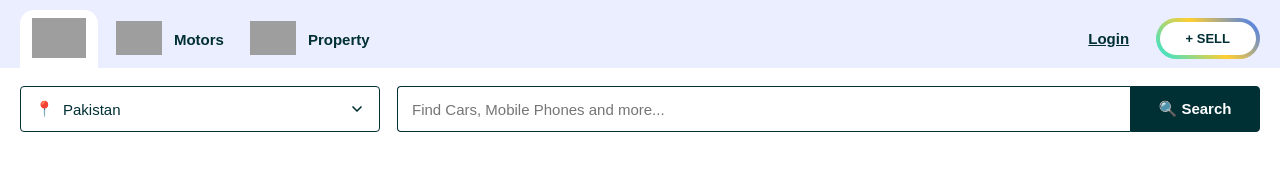
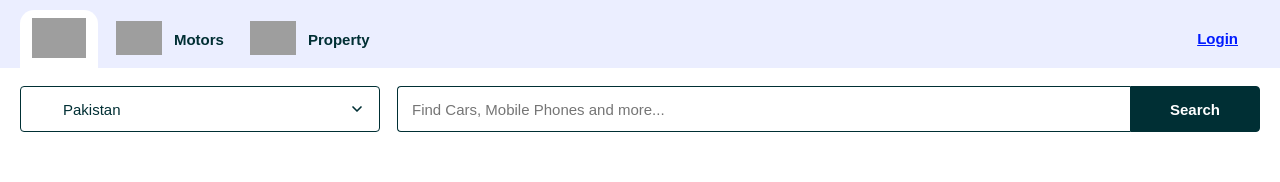
Before and after one commit to Shahroz9090/fllexbox-task-9, a plain HTML site: page index.html in a window 1280 px wide. Shown: the top 182 px of the page. Drawn offline with Linux system fonts and the light colour scheme; grey boxes are pictures that could not be loaded.

Commit message:
flexbox-9

```diff
--- a/index.html
+++ b/index.html
@@ -1,11 +1,13 @@
 <!DOCTYPE html>
 <html lang="en">
+
 <head>
     <meta charset="UTF-8">
     <meta name="viewport" content="width=device-width, initial-scale=1.0">
     <title>CSS-TASK-9</title>
     <link rel="stylesheet" href="./style.css">
 </head>
+
 <body>
 
     <div class="header">
@@ -13,29 +15,30 @@
         <div class="top">
             <div class="top-left">
                 <a href="https://www.olx.com.pk/" class="logo-tab">
-                    <img src="https://tse2.mm.bing.net/th/id/OIP.8rfv68leZWTH0juxIkBwVAHaHa?r=0&pid=Api&h=220&P=0" alt="OLX" class="logo">
+                    <img src="https://tse2.mm.bing.net/th/id/OIP.8rfv68leZWTH0juxIkBwVAHaHa?r=0&pid=Api&h=220&P=0"
+                        alt="OLX" class="logo">
                 </a>
 
                 <a href="https://www.olx.com.pk/motors/" class="nav-link">
-                    <img src="https://www.olx.com.pk/assets/iconMotors.6bf280165e43e55b173d0a53551e2bfb.png" alt="" class="icon">
+                    <img src="https://www.olx.com.pk/assets/iconMotors.6bf280165e43e55b173d0a53551e2bfb.png" alt=""
+                        class="icon">
                     <span>Motors</span>
                 </a>
 
                 <a href="https://www.olx.com.pk/properties/" class="nav-link">
-                    <img src="https://www.olx.com.pk/assets/iconProperty.d09c6d2e3621f900c17c9e8330a1a37b.png" alt="" class="icon">
+                    <img src="https://www.olx.com.pk/assets/iconProperty.d09c6d2e3621f900c17c9e8330a1a37b.png" alt=""
+                        class="icon">
                     <span>Property</span>
                 </a>
             </div>
 
             <div class="top-right">
                 <a href="#" class="login">Login</a>
-                <a href="#" class="sell">+ SELL</a>
             </div>
         </div>
 
         <div class="bottom">
             <div class="location">
-                <span class="pin">📍</span>
                 <select class="loc-select">
                     <option>Pakistan</option>
                     <option>Karachi</option>
@@ -49,7 +52,7 @@
 
             <div class="search">
                 <input type="text" class="search-input" placeholder="Find Cars, Mobile Phones and more...">
-                <button class="search-btn">🔍 Search</button>
+                <button class="search-btn">Search</button>
             </div>
         </div>
 
@@ -66,7 +69,8 @@
         <div class="cards">
 
             <div class="card">
-                <img src="https://images.unsplash.com/photo-1758186473516-c78525d63ceb?q=80&w=1332&auto=format&fit=crop&ixlib=rb-4.1.0&ixid=NHwxMjA3fDA%3D" alt="" class="card-img">
+                <img src="https://images.unsplash.com/photo-1758186473516-c78525d63ceb?q=80&w=1332&auto=format&fit=crop&ixlib=rb-4.1.0&ixid=NHwxMjA3fDA%3D"
+                    alt="" class="card-img">
                 <div class="card-body">
                     <div class="price-row">
                         <span class="price">Rs 1.14 Lac</span>
@@ -79,7 +83,8 @@
             </div>
 
             <div class="card">
-                <img src="https://images.unsplash.com/photo-1757710436034-f1d7372ec1be?q=80&w=1332&auto=format&fit=crop&ixlib=rb-4.1.0&ixid=NHwxMjA3fDA%3D" alt="" class="card-img">
+                <img src="https://images.unsplash.com/photo-1757710436034-f1d7372ec1be?q=80&w=1332&auto=format&fit=crop&ixlib=rb-4.1.0&ixid=NHwxMjA3fDA%3D"
+                    alt="" class="card-img">
                 <div class="card-body">
                     <div class="price-row">
                         <span class="price">Rs 3.10 Lac</span>
@@ -92,7 +97,8 @@
             </div>
 
             <div class="card">
-                <img src="https://images.unsplash.com/photo-1758186378952-68ac2d1c8d39?q=80&w=1332&auto=format&fit=crop&ixlib=rb-4.1.0&ixid=NHwxMjA3fDA%3D" alt="" class="card-img">
+                <img src="https://images.unsplash.com/photo-1758186378952-68ac2d1c8d39?q=80&w=1332&auto=format&fit=crop&ixlib=rb-4.1.0&ixid=NHwxMjA3fDA%3D"
+                    alt="" class="card-img">
                 <div class="card-body">
                     <div class="price-row">
                         <span class="price">Rs 45,999</span>
@@ -105,7 +111,8 @@
             </div>
 
             <div class="card">
-                <img src="https://images.unsplash.com/photo-1606041011872-596597976b25?q=80&w=1289&auto=format&fit=crop&ixlib=rb-4.1.0&ixid=NHwxMjA3fDA%3D" alt="" class="card-img">
+                <img src="https://images.unsplash.com/photo-1606041011872-596597976b25?q=80&w=1289&auto=format&fit=crop&ixlib=rb-4.1.0&ixid=NHwxMjA3fDA%3D"
+                    alt="" class="card-img">
                 <div class="card-body">
                     <div class="price-row">
                         <span class="price">Rs 65,000</span>
@@ -119,7 +126,7 @@
 
         </div>
 
-    <br><br><br><br><br><br><br><br>
+        <br><br><br><br><br><br><br><br>
 
         <div class="section-head">
             <h2>CARS</h2>
@@ -129,7 +136,8 @@
         <div class="cards">
 
             <div class="card">
-                <img src="https://images.unsplash.com/photo-1580273916550-e323be2ae537?q=80&w=764&auto=format&fit=crop&ixlib=rb-4.1.0&ixid=NHwxMjA3fDA%3D" alt="" class="card-img">
+                <img src="https://images.unsplash.com/photo-1580273916550-e323be2ae537?q=80&w=764&auto=format&fit=crop&ixlib=rb-4.1.0&ixid=NHwxMjA3fDA%3D"
+                    alt="" class="card-img">
                 <div class="card-body">
                     <div class="price-row">
                         <span class="price">Rs 43 Lac</span>
@@ -142,7 +150,8 @@
             </div>
 
             <div class="card">
-                <img src="https://images.unsplash.com/photo-1777861583392-dc48efeef3ec?q=80&w=719&auto=format&fit=crop&ixlib=rb-4.1.0&ixid=NHwxMjA3fDA%3D" alt="" class="card-img">
+                <img src="https://images.unsplash.com/photo-1777861583392-dc48efeef3ec?q=80&w=719&auto=format&fit=crop&ixlib=rb-4.1.0&ixid=NHwxMjA3fDA%3D"
+                    alt="" class="card-img">
                 <div class="card-body">
                     <div class="price-row">
                         <span class="price">Rs 43 Lac</span>
@@ -155,7 +164,8 @@
             </div>
 
             <div class="card">
-              <img src="https://images.unsplash.com/photo-1542362567-b07e54358753?q=80&w=1170&auto=format&fit=crop&ixlib=rb-4.1.0&ixid=NHwxMjA3fDA%3D" alt="" class="card-img">
+                <img src="https://images.unsplash.com/photo-1542362567-b07e54358753?q=80&w=1170&auto=format&fit=crop&ixlib=rb-4.1.0&ixid=NHwxMjA3fDA%3D"
+                    alt="" class="card-img">
                 <div class="card-body">
                     <div class="price-row">
                         <span class="price">Rs 43 Lac</span>
@@ -168,7 +178,7 @@
             </div>
 
             <div class="card">
-               <img src="https://images.olx.com.pk/thumbnails/574822890-800x600.jpeg" alt="" class="card-img">
+                <img src="https://images.olx.com.pk/thumbnails/574822890-800x600.jpeg" alt="" class="card-img">
                 <div class="card-body">
                     <div class="price-row">
                         <span class="price">Rs 43 Lac</span>
@@ -178,68 +188,13 @@
                     <p class="location-text">G-13/1, Islamabad</p>
                     <p class="time">2 days ago</p>
                 </div>
-                </div>
             </div>
-
         </div>
 
     </div>
-    <!-- <footer class="footer">
-
-    <div class="footer-top">
-
-        <div class="col">
-            <h4>Popular Categories</h4>
-            <a href="#">Cars</a>
-            <a href="#">Flats for rent</a>
-            <a href="#">Mobile Phones</a>
-            <a href="#">Jobs</a>
-        </div>
-
-        <div class="col">
-            <h4>Trending Searches</h4>
-            <a href="#">Bikes</a>
-            <a href="#">Watches</a>
-            <a href="#">Books</a>
-            <a href="#">Dogs</a>
-        </div>
-
-        <div class="col">
-            <h4>About Us</h4>
-            <a href="#">OLX Blog</a>
-            <a href="#">Contact Us</a>
-            <a href="#">OLX for Businesses</a>
-        </div>
-
-        <div class="col">
-            <h4>OLX</h4>
-            <a href="#">Help</a>
-            <a href="#">Sitemap</a>
-            <a href="#">Terms of use</a>
-            <a href="#">Privacy Policy</a>
-        </div>
-
-       <div class="col">
-    <h4>Follow Us</h4>
-    <div class="social">
-        <a href="#" class="icon-circle"><img src="./images/x.svg" alt="X"></a>
-        <a href="#" class="icon-circle"><img src="./images/facebook.svg" alt="Facebook"></a>
-        <a href="#" class="icon-circle"><img src="./images/youtube.svg" alt="YouTube"></a>
-        <a href="#" class="icon-circle"><img src="./images/instagram.svg" alt="Instagram"></a>
-    </div>
-    <a href="#" class="google-btn">
-        <img src="https://upload.wikimedia.org/wikipedia/commons/c/c1/Google_%22G%22_logo.svg" alt="Google">
-        <span>Add as preferred source on Google</span>
-    </a>
-</div>
 
     </div>
 
-    <div class="footer-bottom">
-        <p><b>Classifieds in Pakistan.</b> © 2006–2026 OLX</p>
-    </div>
+</body>
 
-</footer> -->
-
-</body>
 </html>
--- a/style.css
+++ b/style.css
@@ -96,26 +96,9 @@ body{
     line-height: 58px;
     margin-right: 22px;
     text-decoration: underline;
-    color: #002f34;
+    color: #001aff;
     font-size: 15px;
     font-weight: bold;
-}
-
-.sell{
-    display: inline-block;
-    vertical-align: top;
-    line-height: normal;
-    margin-top: 8px;
-    padding: 9px 26px;
-    border: 4px solid transparent;
-    border-radius: 50px;
-    text-decoration: none;
-    color: #002f34;
-    font-size: 13px;
-    font-weight: bold;
-    background:
-        linear-gradient(white, white) padding-box,
-        linear-gradient(45deg, #23e5db, #ffce32, #3a77ff) border-box;
 }
 
 .bottom{
```
